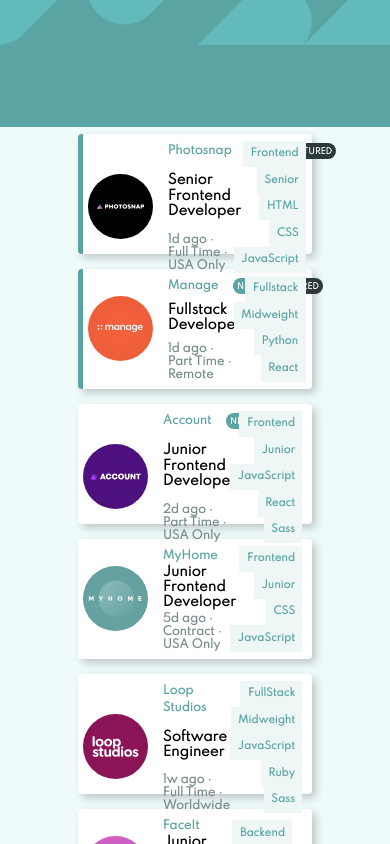
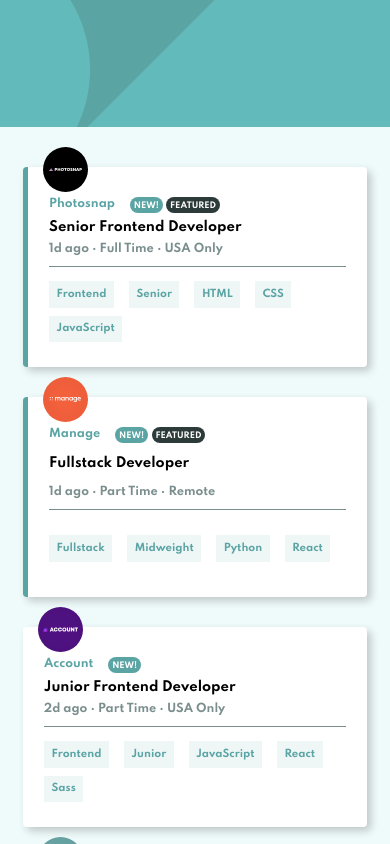
Before and after one commit to MichaelDJansen/job-listings, a React app: page / in a window 390 px wide. Shown: the top 844 px of the page. Built offline with nearby package versions, Linux system fonts and the light colour scheme.

Commit message:
Mobile Styling

```diff
--- a/src/components/Listing/Listing.scss
+++ b/src/components/Listing/Listing.scss
@@ -5,10 +5,11 @@
     grid-template-columns: 80px 30% auto;
     height: 120px;
     padding: 3% 2%;
-}
 
-.listing-image-container > img {
+    .listing-image {
         height: 65px;
+        justify-self: center;
+        align-self: center;
     }
 
     .listing-company-name {
@@ -20,11 +21,38 @@
         font-weight: 700;
     }
 
+    .listing-more-info {
+        font-weight: 700;
+        color: $darkGrayishCyan;
+    }
+}
+
 .featured-border {
     border-left: $primaryCyan solid 5px;
 }
 
-.listing-more-info {
-    font-weight: 700;
-    color: $darkGrayishCyan;
+@media (max-width: $mobile) {
+    .listing {
+        grid-template-columns: unset;
+        height: 200px;
+        position: relative;
+        padding: 6%;
+        padding-top: 8%;
+        margin-top: 30px;
+
+        .listing-image {
+            position: absolute;
+            top: -20px;
+            left: 15px;
+            height: 45px;
+            justify-self: unset;
         }
+
+        .listing-tags-container {
+            margin-top: 10px;
+            padding-top: 10px;
+            border-top: $darkGrayishCyan solid 1px;
+            justify-content: flex-start;
+        }
+    }
+  }
--- a/src/components/Listing/Listing.tsx
+++ b/src/components/Listing/Listing.tsx
@@ -43,9 +43,7 @@
     if (job) {
         return (
             <div className={`listing mb3 bg-white shadow-5 ph4 pv3 br2 ${job.featured ? 'featured-border' : ''}`}>
-                <div className="listing-image-container flex items-center">
-                    <img src={job.logo} alt={job.company} />
-                </div>
+                <img className="listing-image" src={job.logo} alt={job.company} />
                 <div className="listing-info flex flex-column justify-between">
                     <div>
                         <span className="listing-company-name mr3 f7">
--- a/src/components/ListingsPage/ListingsPage.scss
+++ b/src/components/ListingsPage/ListingsPage.scss
@@ -20,5 +20,22 @@
       padding-top: 3%;
       position: relative;
     }
+
+    #filter-container {
+      position: relative;
+      top: -6px;
+    }
   }
 }
+
+@media (max-width: $mobile) {
+  #listing-page {
+    .banner-image {
+      background: url('/images/bg-header-mobile.svg') $primaryCyan;
+    }
+
+    #content-container {
+      padding: 0% 6%;
+    }
+  }
+}
--- a/src/styles/common.scss
+++ b/src/styles/common.scss
@@ -1,4 +1,9 @@
 @import url("https://fonts.googleapis.com/css?family=Spartan");
+
+@font-face {
+    font-family: 'Spartan';
+    src: url('../fonts/Spartan-VariableFont_wght.ttf')  format('truetype'), /* Safari, Android, iOS */
+}
 
 // Colors
 $primaryCyan: hsl(180, 29%, 50%);
@@ -9,3 +14,6 @@
 
 // Font
 $primaryFont: "Spartan", sans-serif;
+
+// Breakpoints
+$mobile: 425px;
```
Also changed, not shown: src/fonts/Spartan-VariableFont_wght.ttf (added). Lines whose indentation alone changed are shown as unchanged.
